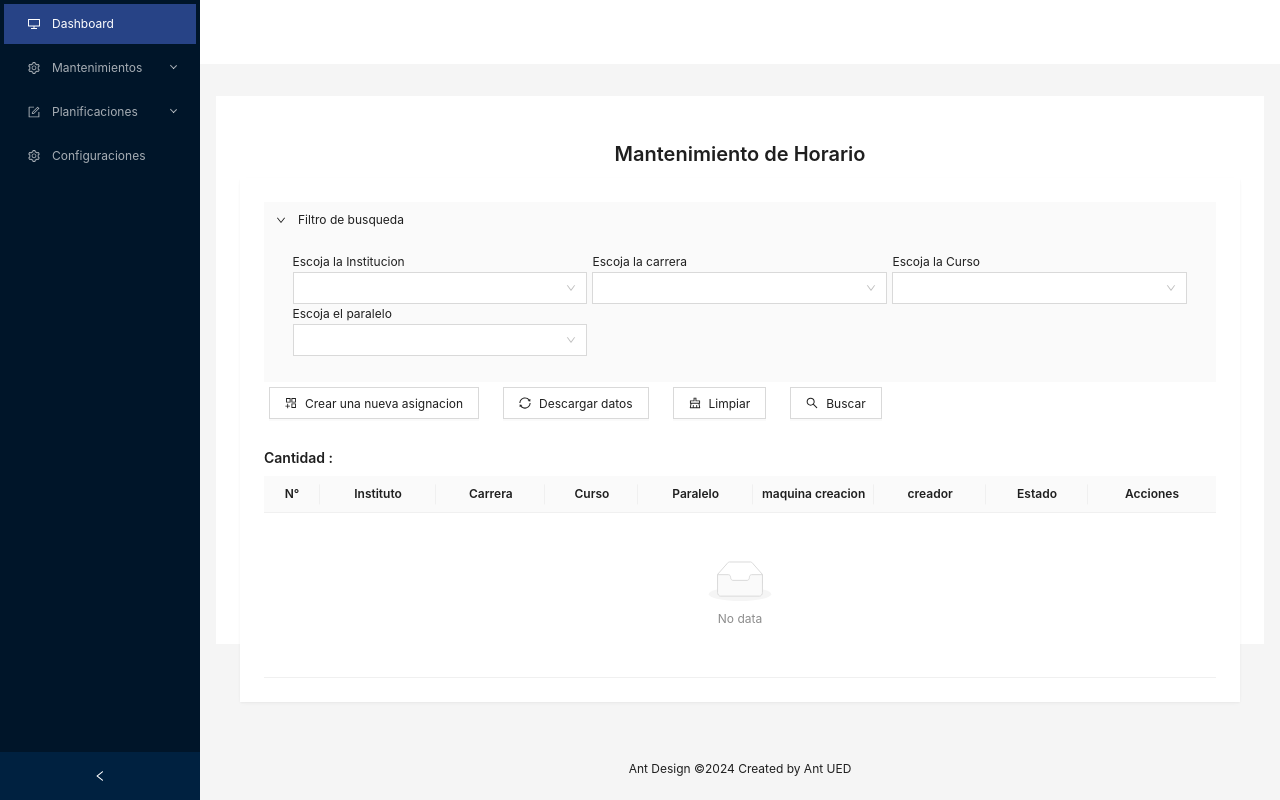
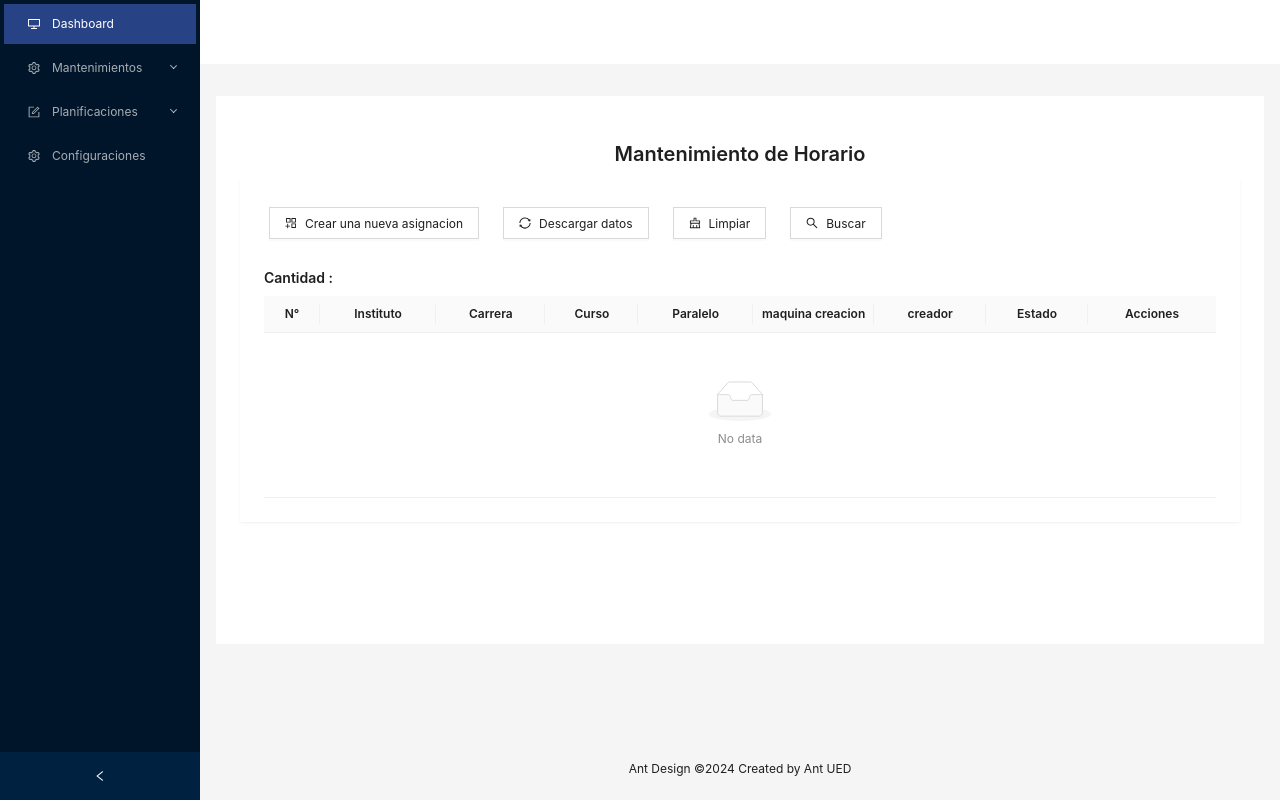
Before and after one commit to yosoyretro/Sistema_hoarios_frond, a React (Create React App) app: page /Mantenimientos/horarios in a window 1280 px wide. Built offline with nearby package versions, Linux system fonts and the light colour scheme.

Commit message:
Prueba de eventos en el calendario
Corrección de diseño en horario y usuario y correccion en el componente de nuevo titulo

```diff
--- a/package.json
+++ b/package.json
@@ -6,7 +6,11 @@
     "@ant-design/icons": "^4.8.3",
     "@fullcalendar/core": "^6.1.14",
     "@fullcalendar/daygrid": "^6.1.14",
+    "@fullcalendar/interaction": "^6.1.14",
+    "@fullcalendar/list": "^6.1.14",
+    "@fullcalendar/multimonth": "^6.1.14",
     "@fullcalendar/react": "^6.1.14",
+    "@fullcalendar/timegrid": "^6.1.14",
     "@testing-library/jest-dom": "^5.17.0",
     "@testing-library/react": "^13.4.0",
     "@testing-library/user-event": "^13.5.0",
--- a/src/components/NewTitulo.js
+++ b/src/components/NewTitulo.js
@@ -15,8 +15,6 @@ const NewTitulo = (props) => {
       method: 'POST',
       headers: { 'Content-Type': 'application/json' },
       body: JSON.stringify({
-        codigo: value.codigo,
-        nemonico: value.nemonico,
         descripcion: value.descripcion,
       }),
     })
@@ -54,28 +52,6 @@ const NewTitulo = (props) => {
         <Row>
           <Col span={24}>
             <Form.Item
-              label="Código"
-              name="codigo"
-              rules={[
-                { required: true, message: "El campo de código es requerido" },
-              ]}
-            >
-              <Input />
-            </Form.Item>
-          </Col>
-          <Col span={24}>
-            <Form.Item
-              label="Nemonico"
-              name="nemonico"
-              rules={[
-                { required: true, message: "El campo de nemonico es requerido" },
-              ]}
-            >
-              <Input />
-            </Form.Item>
-          </Col>
-          <Col span={24}>
-            <Form.Item
               label="Descripción"
               name="descripcion"
               rules={[
--- a/src/views/Mantenimientos/Calendario.js
+++ b/src/views/Mantenimientos/Calendario.js
@@ -1,34 +1,51 @@
-import React,{ useState,useEffect } from "react";
-import FullCalendar from '@fullcalendar/react'
-import dayGridPlugin from '@fullcalendar/daygrid'
+import React, { useState, useRef } from "react";
+import FullCalendar from '@fullcalendar/react';
+import dayGridPlugin from '@fullcalendar/daygrid';
+import timeGridPlugin from '@fullcalendar/timegrid';
+import interactionPlugin from '@fullcalendar/interaction';
 
-const events = [
-  { title: 'Meeting', start: new Date() }
-]
+const initialEvents = [
+  { title: 'Existing Event', start: new Date() }
+];
 
 export function DemoApp() {
+  const [events, setEvents] = useState(initialEvents);
+  const calendarRef = useRef(null);
+
+  const handleSelect = (info) => {
+    const newEventTitle = prompt('Enter a title for the event:');
+    if (newEventTitle) {
+      const newEvent = {
+        title: newEventTitle,
+        start: info.start,
+        end: info.end,
+        allDay: info.allDay
+      };
+      setEvents([...events, newEvent]);
+    }
+  };
+
   return (
     <div>
       <h1>Demo App</h1>
       <FullCalendar
-        plugins={[dayGridPlugin]}
+        ref={calendarRef}
+        plugins={[dayGridPlugin, timeGridPlugin, interactionPlugin]}
         initialView='dayGridMonth'
-        weekends={false}
+        headerToolbar={{
+          left: 'prev,next today',
+          center: 'title',
+          right: 'dayGridMonth,timeGridWeek,timeGridDay'
+        }}
+        weekends={true}
         events={events}
-        eventContent={renderEventContent}
+        selectable={true}
+        select={handleSelect}
+        dayMaxEventRows={true} // habilitar el límite de eventos visibles por día
+        moreLinkClick="popover" // mostrar eventos adicionales en un popover
       />
     </div>
-  )
-}
-
-// a custom render function
-function renderEventContent(eventInfo) {
-  return (
-    <>
-      <b>{eventInfo.timeText}</b>
-      <i>{eventInfo.event.title}</i>
-    </>
-  )
+  );
 }
 
 export default DemoApp;
--- a/src/views/Mantenimientos/Horarios.js
+++ b/src/views/Mantenimientos/Horarios.js
@@ -23,81 +23,6 @@ const Calendario = () => {
             <Title level={3}>Mantenimiento de Horario</Title>
       </Row>
       <Card bordered={false}>
-            <Collapse
-            bordered={false}
-            size="small"
-            defaultActiveKey={['1']}
-            expandIcon={<FilterOutlined />} accordion={true} items={[
-                {
-                    key: 1,
-                    label: 'Filtro de busqueda',
-                    children:
-                        <Row gutter={{ xs: 4, sm: 8, md: 16, lg:5 }} style={{
-                            margin: "10px"
-                        }}>
-                            <Col sm={8}>
-                                <label>Escoja la Institucion</label>
-                                <Select
-                                style={{
-                                  width:"100%"
-                                }}
-                                options={[
-                                  {
-                                    value:"Carlos Javier Moreno Alcivar",
-                                    label:"Carlos Javier Moreno Alcivar"
-                                  }
-                                ]}/>
-                            </Col>
-
-                            <Col sm={8}>
-                                <label>Escoja la carrera</label>
-                                <Select
-                                style={{
-                                  width:"100%"
-                                }}
-                                options={[
-                                  {
-                                    value:"Desarrollo de software",
-                                    label:"Desarrollo de software"
-                                  }
-                                ]}/>
-                            </Col>
-
-                            <Col sm={8}>
-                                <label>Escoja la Curso</label>
-                                <Select
-                                style={{
-                                  width:"100%"
-                                }}
-                                options={[
-                                  {
-                                    value:"2do",
-                                    label:"2do"
-                                  }
-                                ]}/>
-                            </Col>
-
-
-                            <Col sm={8}>
-                                <label>Escoja el paralelo</label>
-                                <Select
-                                style={{
-                                  width:"100%"
-                                }}
-                                options={[
-                                  {
-                                    value:"2do",
-                                    label:"2do"
-                                  }
-                                ]}/>
-                            </Col>
-                        </Row>
-                }
-            ]}
-
-            >
-
-            </Collapse>
             <Space style={{
                     margin:"5px"
                 }}>
--- a/src/views/Mantenimientos/Usuarios.js
+++ b/src/views/Mantenimientos/Usuarios.js
@@ -78,54 +78,6 @@ const Usuarios = () => {
                 <Title level={3}>Mantenimiento de usuarios</Title>
             </Row>
             <Card bordered={false}>
-                <Collapse
-                    style={{
-                        background:"#c4c4c41f"
-                    }}
-                    bordered={false}
-                    size="small"
-                    defaultActiveKey={['1']}
-                    expandIcon={<FilterOutlined />} accordion={true} items={[
-                        {
-                            key: 1,
-                            label: 'filtro de busqueda',
-                            children:
-                                <Row gutter={{ xs: 4, sm: 8, md: 16, lg:5 }} style={{
-                                    margin: "10px"
-                                }}>
-                                    <Col sm={8}>
-                                        <label>Ingrese el numero de cedula</label>
-                                        <Input/>
-                                    </Col>
-                                    <Col sm={8}>
-                                        <label>Ingrese sus nombres</label>
-                                        <Input/>
-                                    </Col>
-                                    <Col sm={8}>
-                                        <label>Ingrese sus apellidos</label>
-                                        <Input/>
-                                    </Col>
-
-                                    <Col sm={8}>
-                                        <label>Ingrese el usuario</label>
-                                        <Input/>
-                                    </Col>
-
-                                    <Col sm={8}>
-                                        <label>Escojar el perfil</label>
-                                        <Select
-                                        style={{
-                                            width:"100%"
-                                        }}
-                                        defaultValue={"Escoja el perfil"}
-                                        options={[
-                                            {value:'administrador',label:'Administrador'}
-                                        ]}/>
-                                    </Col>
-                                </Row>
-                        }
-                    ]}>
-                </Collapse>
                 <Space style={{
                     margin:"5px"
                 }}>
```
Also changed, not shown: 1 other file (tests, documents, lock files or other folders).
